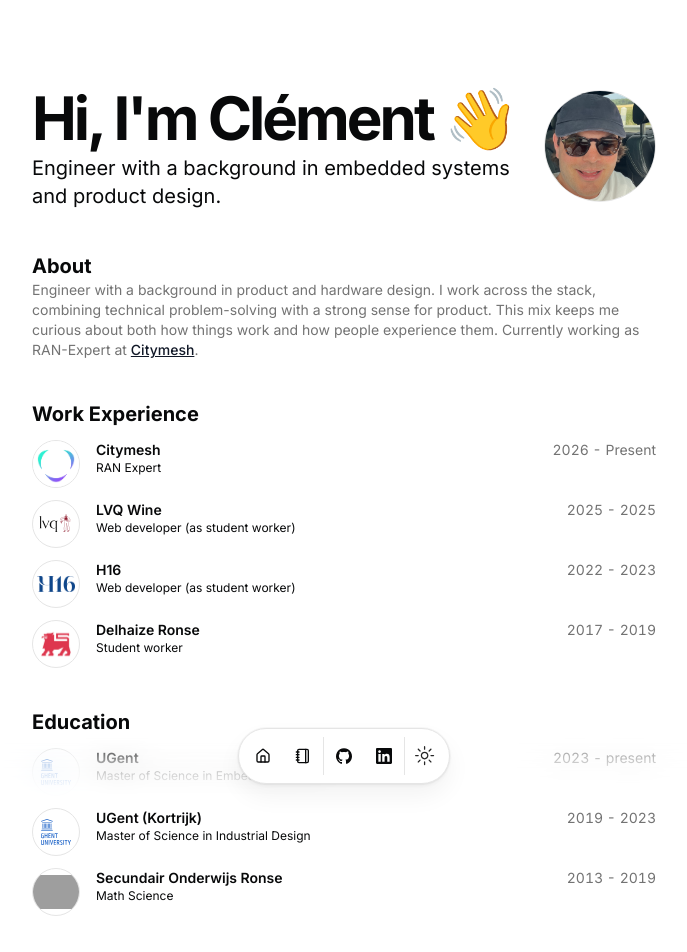
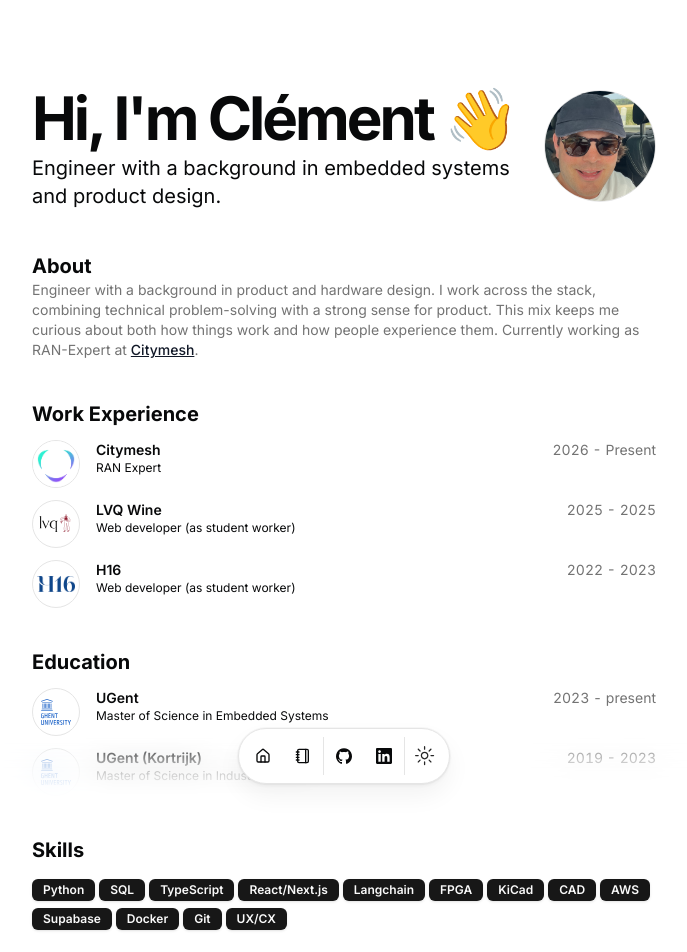
Before and after one commit to clementpeleman/portfolio-v2, a Next.js app: page / in a window 1280 px wide. Shown: the top 952 px of the page, without its empty margins (296-983 px from the left). Built offline with nearby package versions, Linux system fonts and the light colour scheme; grey boxes are pictures that could not be loaded.

Commit message:
Comment out previous work experience and education entries in resume data

```diff
--- a/src/data/resume.tsx
+++ b/src/data/resume.tsx
@@ -96,18 +96,18 @@
       description:
         "Development and design of H16 website.",
     },
-    {
-      company: "Delhaize Ronse",
-      href: "https://www.delhaize.be/",
-      badges: [],
-      location: "Ronse, Belgium",
-      title: "Student worker",
-      logoUrl: "/delhaize.png",
-      start: "2017",
-      end: "2019",
-      description:
-        "Worked in retail operations during summer break.",
-    },
+    // {
+    //   company: "Delhaize Ronse",
+    //   href: "https://www.delhaize.be/",
+    //   badges: [],
+    //   location: "Ronse, Belgium",
+    //   title: "Student worker",
+    //   logoUrl: "/delhaize.png",
+    //   start: "2017",
+    //   end: "2019",
+    //   description:
+    //     "Worked in retail operations during summer break.",
+    // },
   ],
   education: [
     {
@@ -126,14 +126,14 @@
       start: "2019",
       end: "2023",
     },
-    {
-      school: "Secundair Onderwijs Ronse",
-      href: "https://www.ksogr.be/",
-      degree: "Math Science",
-      logoUrl: "/kso.png",
-      start: "2013",
-      end: "2019",
-    },
+    // {
+    //   school: "Secundair Onderwijs Ronse",
+    //   href: "https://www.ksogr.be/",
+    //   degree: "Math Science",
+    //   logoUrl: "/kso.png",
+    //   start: "2013",
+    //   end: "2019",
+    // },
   ],
   projects: [
     {
```
